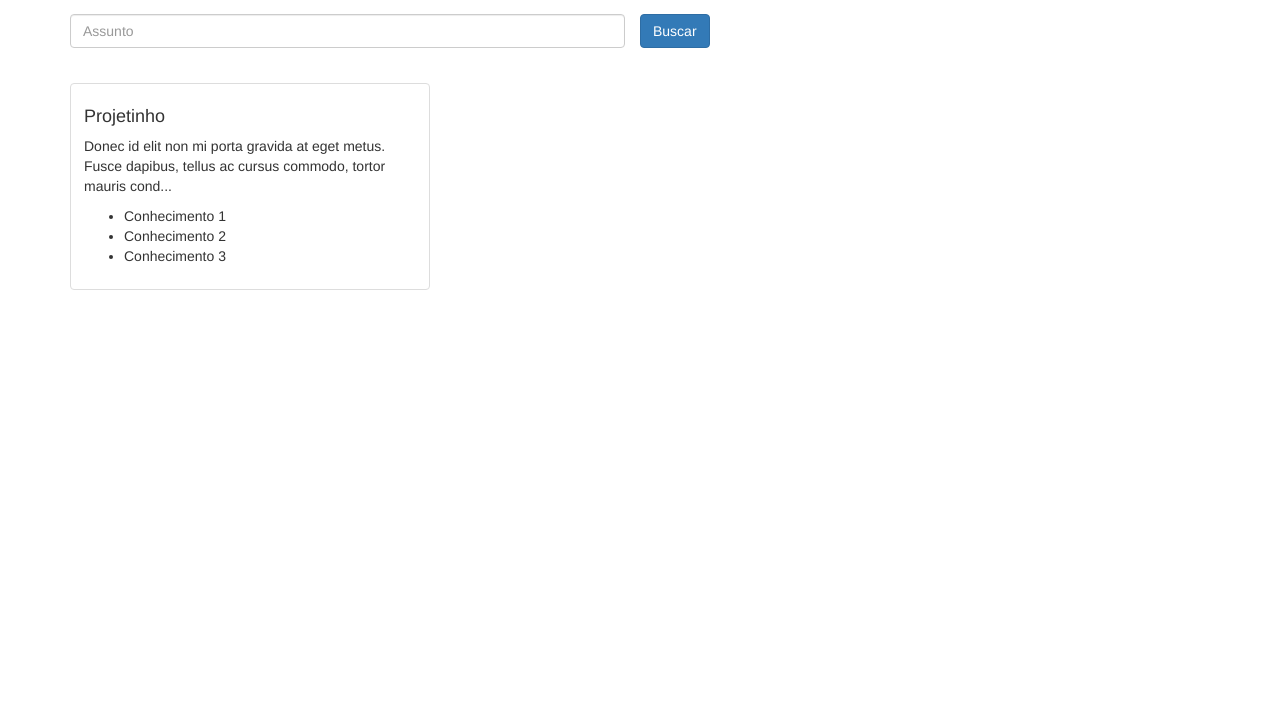
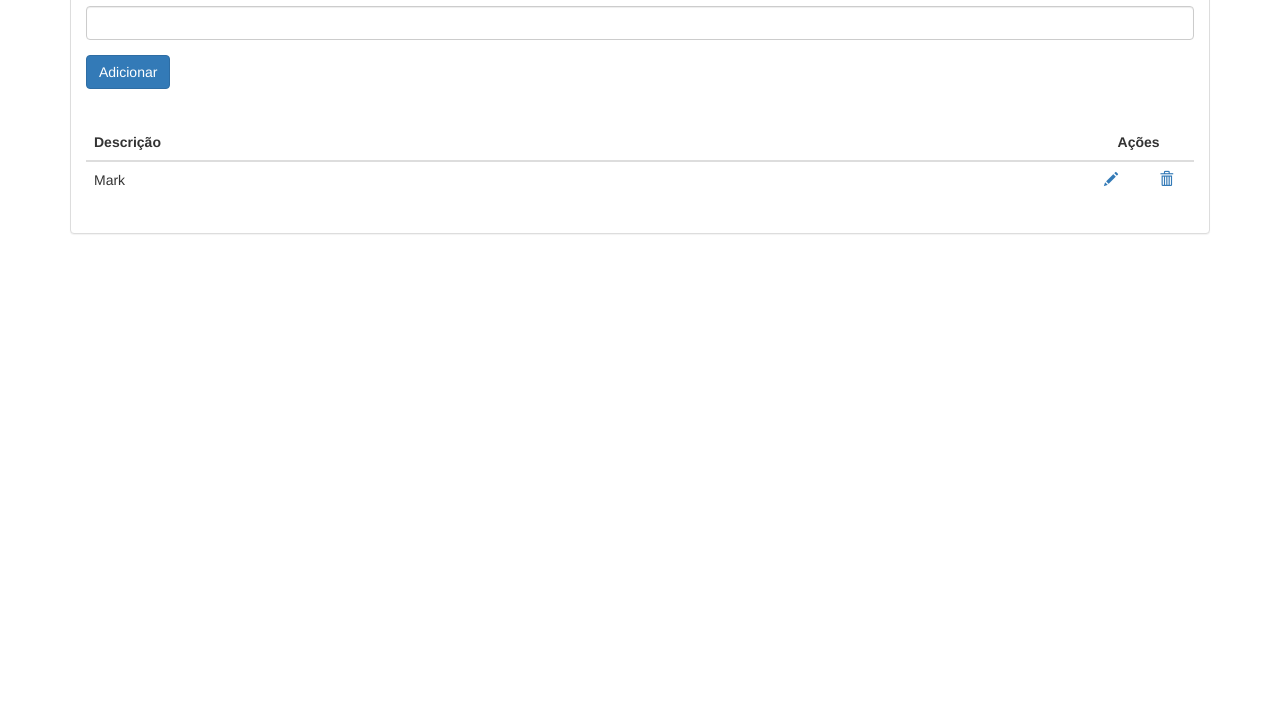
Before and after one commit to JonataBecker/EngenhariaSoftwareFront, a website: page index.html at #!/classificacao in a window 1280 px wide. Shown: the part 76-800 px from the top of the page. Drawn offline with nearby package versions, Linux system fonts and the light colour scheme; some packages are replaced by stand-ins of ours.

Commit message:
criando tela para Classificação do Projeto

```diff
--- a/app/app.js
+++ b/app/app.js
@@ -11,6 +11,11 @@ angular.module('app', ['ui.router', 'ngResource'])
                         url: '/projeto/cadastro',
                         templateUrl: 'app/projeto/projetoCadastro.html',
                         controller: 'ProjetoCadastroController'
+                    })
+                    .state('classificacaoProjeto', {
+                        url: '/classificacao',
+                        templateUrl: 'app/classificacaoProjeto/classificacaoProjeto.html',
+                        controller: 'ClassificacaoProjetoController'
                     });
 
         });
--- /dev/null
+++ b/app/classificacaoProjeto/classificacaoProjeto.controller.js
@@ -0,0 +1,3 @@
+angular.module('app').controller('ClassificacaoProjetoController', function ($scope) {
+
+});
--- /dev/null
+++ b/app/classificacaoProjeto/classificacaoProjeto.html
@@ -0,0 +1,46 @@
+<div class="container">
+    <form method="" action="" accept-charset="UTF-8" id="form_projeto_cadastro" class="form-horizontal">
+        <div class="panel panel-default">
+            <div class="panel-heading">Classificação do Projeto</div>
+            <div class="panel-body">
+
+                <div class="form-group">
+                    <div class="col-md-12">
+                        <label for="classificacao_descricao" class="form-label">Descrição:</label>
+                        <input id="classificacao_descricao" class="form-control" name="descricao" type="text">
+                    </div>
+                </div>
+
+                <div class="form-group">
+                    <div class="col-md-12">
+                        <button id="button_adicionar" type="button" class="btn btn-primary">Adicionar</button>
+                    </div>
+                </div>
+                <br>
+                <div class="table-responsive">
+                    <table class="table table-hover">
+                        <thead>
+                            <tr>
+                                <th width="90%">Descrição</th>
+                                <th width="10%" class="text-center" colspan="2">Ações</th>
+                            </tr>
+                        </thead>
+                        <tbody>
+                            <tr>
+                                <td>Mark</td>
+                                <td class="text-center">
+                                	<a class="glyphicon glyphicon-pencil clicavel" aria-hidden="true"></a>
+                            	</td>
+                            	<td class="text-center">
+                                	<a class="glyphicon glyphicon-trash clicavel" aria-hidden="true"></a>
+                                </td>
+                            </tr>
+                        </tbody>
+                    </table>
+                </div>
+
+            </div>
+        </div>
+
+    </form>
+</div>
--- /dev/null
+++ b/app/classificacaoProjeto/classificacaoProjeto.service.js
@@ -0,0 +1,3 @@
+angular.module('app').factory('ClassificacaoProjeto', function() {
+
+});
--- a/app/css/estilos.css
+++ b/app/css/estilos.css
@@ -2,3 +2,8 @@
 	background: #F9F9F9;
 	cursor: pointer;
 }
+
+.clicavel, .clicavel:hover {
+	cursor: pointer;
+	text-decoration: none;
+}
--- a/index.html
+++ b/index.html
@@ -18,5 +18,6 @@
     <script src="app/app.js"></script>
     <script src="app/home/home.controller.js"></script>
     <script src="app/projeto/projetoCadastro.controller.js"></script>
+    <script src="app/classificacaoProjeto/classificacaoProjeto.controller.js"></script>
 </body>
 </html>
```
